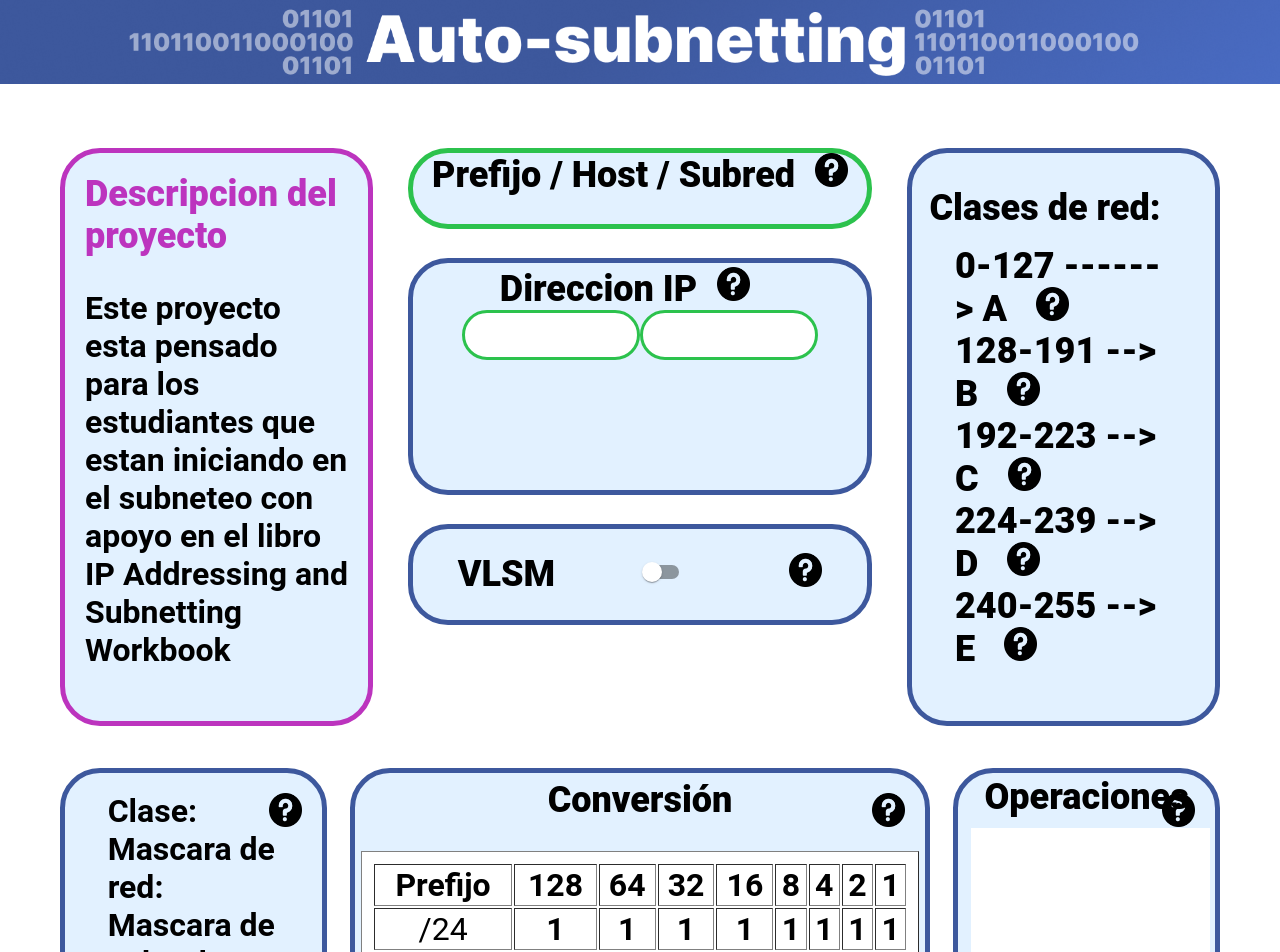
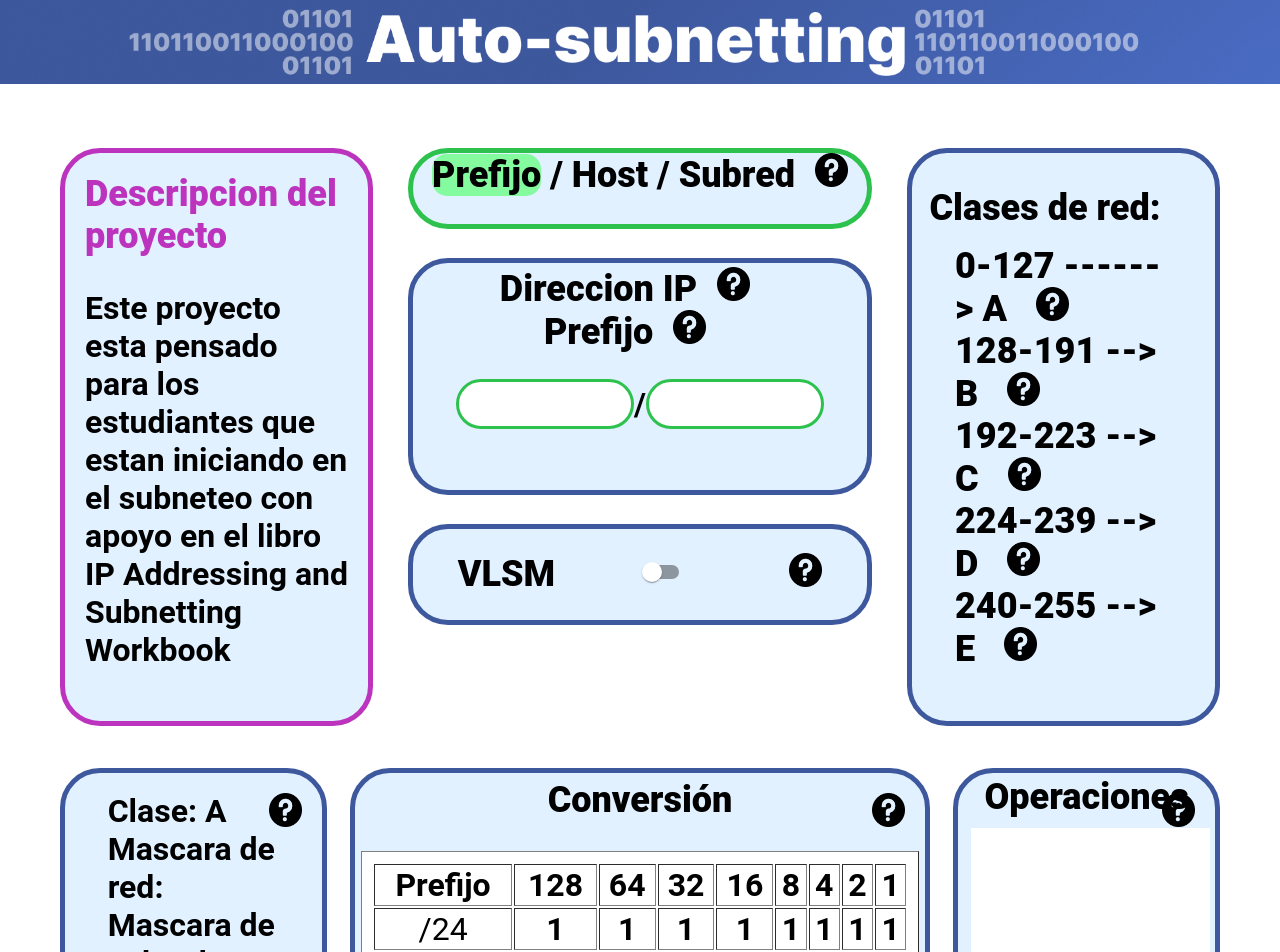
Before and after one commit to RobertoErick/Auto-subnetting, a React (Create React App) app: page / in a window 1280 px wide. Shown: the top 952 px of the page. Built offline with nearby package versions, Linux system fonts and the light colour scheme.

Commit message:
se logro pasar los datos de las filas a loc componentes de los index y se quedo pendiente la implementacion de la mascara de subred

```diff
--- a/src/App.js
+++ b/src/App.js
@@ -1,16 +1,26 @@
 import "./App.css"
+import { useState } from "react";
 import Header from "./Componentes/Header";
 import Primera_Fila from "./Componentes/Filas/Primera_Fila";
 import Segunda_Fila from "./Componentes/Filas/Segunda_FIla";
 import Tercera_Fila from "./Componentes/Filas/Tercera_Fila";
 
 function App() {
+  const [direccionIp, setDireccionIp] = useState('');
+  const [calculo, setCalculo] = useState('');
+
+  const handleDataSubmitFather = (direccionIp, calculo) => {
+
+    setDireccionIp(direccionIp);
+    setCalculo(calculo);
+  }
+
   return (
     <>
       <Header />
       <main className="contenido">
-          <Primera_Fila />
-          <Segunda_Fila />
+          <Primera_Fila handleDataSubmit={handleDataSubmitFather}/>
+          <Segunda_Fila direccionIp={direccionIp} calculo={calculo}/>
           <Tercera_Fila />
       </main>
     </>
--- a/src/Componentes/Filas/Primera_Fila/Direccion_IP/Direccion_IP.jsx
+++ b/src/Componentes/Filas/Primera_Fila/Direccion_IP/Direccion_IP.jsx
@@ -1,3 +1,4 @@
+import React, { useState } from "react";
 import styled from "styled-components";
 import Duda from "../../../../Img/Duda.png";
 
@@ -21,12 +22,12 @@ const Texto = styled.p`
 const Input = styled.input`
   border: 3px solid #2CC24D;
   background: #FFF;
+  text-align: center;
   width: 40%;
   height: 50px;
 `
 
-function Direccion_IP({ selectedTag }) {
-    // Define un objeto que mapea las etiquetas a sus correspondientes títulos
+function Direccion_IP({ selectedTag, onDataSubmit }) {
   const tagTitles = {
     prefijo: 'Prefijo',
     host: 'Host',
@@ -46,28 +47,65 @@ function Direccion_IP({ selectedTag }) {
     return (
       <Texto className="parrafo">
         {tagTitles[tag] === 'Host' || tagTitles[tag] === 'Subred' ? '/24  ' : '/'}
-
       </Texto>
     );
+  };
+
+  const [direccionIp, setDireccionIp] = useState("");
+  const [calculo, setCalculo] = useState("");
+
+  const handleSubmit = (event) => {
+    event.preventDefault();
+
+    // Guardar los datos en el estado local
+    setDireccionIp(document.getElementById('Direccion-IP').value);
+    setCalculo(document.getElementById('Calculo').value);
+
+    // Llamar a la función onDataSubmit para pasar los datos al componente padre
+    onDataSubmit(direccionIp, calculo);
+  };
+
+  const handleKeyPress = (event) => {
+    if (event.key === 'Enter') {
+      event.preventDefault(); // Evita el comportamiento predeterminado de la tecla Enter
+      document.getElementById('hiddenSubmitButton').click(); // Activa el botón oculto
+    }
   };
 
   return (
     <Contenido className="contenedor">
       <div>
-            <Titulo className="titulo">Direccion IP
+        <Titulo className="titulo">
+          Direccion IP
           <img className="duda" src={Duda} alt="Duda" />
         </Titulo>
         {selectedTag && getTitle(selectedTag)}
       </div>
-        <form>
-            <Input className="contenedor" type="number" />
+      <form onSubmit={handleSubmit}>
+        <Input
+          className="contenedor"
+          type="text"
+          id="Direccion-IP"
+          onKeyPress={handleKeyPress}
+          required
+          pattern="^(25[0-5]|2[0-4][0-9]|[01]?[0-9][0-9]?)\.(25[0-5]|2[0-4][0-9]|[01]?[0-9][0-9]?)\.(25[0-5]|2[0-4][0-9]|[01]?[0-9][0-9]?)\.(25[0-5]|2[0-4][0-9]|[01]?[0-9][0-9]?)$"
+        />
         {selectedTag && getPrefijo(selectedTag)}
-            <Input className="contenedor" type="number" />
+        <Input
+          className="contenedor"
+          type="number"
+          id="Calculo"
+          onKeyPress={handleKeyPress}
+          required
+        />
+        <input
+          type="submit"
+          id="hiddenSubmitButton"
+          style={{ display: 'none' }}
+        />
       </form>
     </Contenido>
   );
 }
 
-
-
 export default Direccion_IP;
--- a/src/Componentes/Filas/Primera_Fila/Switch/Switch.jsx
+++ b/src/Componentes/Filas/Primera_Fila/Switch/Switch.jsx
@@ -15,7 +15,7 @@ const Titulo = styled.div`
 `
 
 function Switch({ onSelectedTagChange }) {
-    const [selectedTag, setSelectedTag] = useState(null);
+    const [selectedTag, setSelectedTag] = useState('prefijo');
 
     const handleTagClick = (newSelectedTag) => {
       setSelectedTag(newSelectedTag);
--- a/src/Componentes/Filas/Primera_Fila/index.jsx
+++ b/src/Componentes/Filas/Primera_Fila/index.jsx
@@ -44,12 +44,17 @@ const Cont_Clases = styled.div`
   width: 27%;
 `
 
-function Primera_Fila(){
-    const [selectedTag, setSelectedTag] = useState(null);
+function Primera_Fila({ handleDataSubmit }){
+    const [selectedTag, setSelectedTag] = useState('prefijo');
 
     const handleSelectedTagChange = (newSelectedTag) => {
       setSelectedTag(newSelectedTag);
     };
+
+    const handleDataSubmitLocal = (direccionIp, calculo) => {
+      handleDataSubmit(direccionIp, calculo); // Llama a la función en el componente padre
+    };
+
 
     return(
         <Contenedor>
@@ -65,7 +70,7 @@ function Primera_Fila(){
               </Cont_Switch>
               {/* Segundo Sub-contenedor */}
               <Cont_IP>
-                <Direccion_IP selectedTag={selectedTag} />
+                <Direccion_IP selectedTag={selectedTag} onDataSubmit={handleDataSubmitLocal}/>
               </Cont_IP>
               {/* Tercer Sub-contenedor */}
               <Cont_VLSM >
--- a/src/Componentes/Filas/Segunda_FIla/Caracteristicas.jsx
+++ b/src/Componentes/Filas/Segunda_FIla/Caracteristicas.jsx
@@ -1,10 +1,10 @@
 import styled from "styled-components";
 import Duda from "../../../Img/Duda.png";
 
-const Contenedor= styled.div`
+const Contenedor = styled.div`
     position: relative;
     border: 5px solid #3D589D;
-    width: 100%
+    width: 100%;
 `
 
 const Img = styled.img`
@@ -13,13 +13,99 @@ const Img = styled.img`
     right: 20px;
 `
 
-function Caracteristicas (){
-    return(
+function Caracteristicas(props) {
+    const { direccionIp, calculo } = props;
+
+    // Imprimir los valores en la consola
+    console.log("Dirección IP en Caracteristicas: " + direccionIp);
+    console.log("Cálculo en Caracteristicas: " + calculo);
+
+    // Dividir la dirección IP por el punto y tomar el primer elemento
+    const primerNumeroIp = direccionIp.split(".")[0];
+    var clase = "";
+    var mascaraDeRed= "";
+    var prefijo = parseInt(calculo, 10);
+    var mascaraDeSubred = "";
+
+
+    //Calculo para la mascara de red
+    switch (true) {
+        case primerNumeroIp <= 127:
+            clase = "A";
+            mascaraDeRed = "255.0.0.0";
+        break;
+        case primerNumeroIp <= 191:
+            clase = "B";
+            mascaraDeRed = "255.255.0.0";
+        break;
+        case primerNumeroIp <= 223:
+            clase = "C";
+            mascaraDeRed = "255.255.255.0";
+        break;
+        case primerNumeroIp <= 239:
+            clase = "D";
+            mascaraDeRed = "No se aplica";
+        break;
+        case primerNumeroIp <= 255:
+            clase = "E";
+            mascaraDeRed = "No se aplica";
+        break;
+        default:
+            clase = "No válida";
+            mascaraDeRed = "No se aplica";
+        break;
+      }
+
+      //Calculo para la mascara de subred
+      switch (true) {
+        case prefijo <= 8:
+            prefijo = prefijo;
+        break;
+        case prefijo >= 9:
+            prefijo = prefijo - 8;
+        break;
+        case prefijo >= 17:
+            prefijo = prefijo - 16;
+        break;
+        case prefijo >= 25:
+            prefijo = prefijo - 24;
+        break;
+      }
+
+      //Nota para mi de la mañana, intenta hacer un recorrido en "resultado" mientras hay un for dentro de 8 a 0, si encuentra un uno, entonces se multiplicara 2 a la potencia
+      //del numero que tenga en ese momento el for, sino seguira como si nada hasta terminar y sumara todo
+
+    //   const prefijocalculo = prefijo;
+    //   const longitud = 8;
+
+    //   const unos = "1".repeat(prefijocalculo);
+    //   const ceros = "0".repeat(longitud - prefijocalculo);
+    //   const resultado = unos + ceros;
+
+    //   // Inicializar la variable para almacenar el resultado de la operación
+    //   let operacionResultado = 0;
+
+    //   // Recorrer la cadena de derecha a izquierda
+    //   for (let i = resultado.length - 1; i >= 0; i--) {
+    //     // Obtener el carácter en la posición actual
+    //     const caracter = resultado.charAt(i);
+
+    //     // Si el carácter es "1", realizar la operación y sumar al resultado
+    //     if (caracter === "1") {
+    //       operacionResultado += Math.pow(2, resultado.length - 1 - i);
+    //     }
+    //     // Si el carácter es "0", no hacer nada
+    //   }
+
+    //   console.log("Resultado de la operación:", operacionResultado);
+
+
+    return (
         <Contenedor className="contenedor">
             <Img className="duda" src={Duda} />
-            <ul >
-                <li className="parrafo">Clase:</li>
-                <li className="parrafo">Mascara de red:</li>
+            <ul>
+                <li className="parrafo">Clase: {clase}</li>
+                <li className="parrafo">Mascara de red: </li>
                 <li className="parrafo">Mascara de subred:</li>
                 <li className="parrafo">Host Totales:</li>
                 <li className="parrafo">Host utilizables:</li>
--- a/src/Componentes/Filas/Segunda_FIla/index.jsx
+++ b/src/Componentes/Filas/Segunda_FIla/index.jsx
@@ -26,12 +26,14 @@ const Cont_Oper = styled.div`
   width: 23%;
 `
 
-function Segunda_Fila(){
+function Segunda_Fila(props){
+  const { direccionIp, calculo } = props;
+
     return(
         <Contenedor>
             {/* primer contenedor */}
             <Cont_Caract>
-              <Caracteristicas />
+              <Caracteristicas direccionIp={direccionIp} calculo={calculo}/>
             </Cont_Caract>
             {/* Segundo contenedor */}
             <Cont_Conv>
```
Lines whose indentation alone changed are shown as unchanged.
